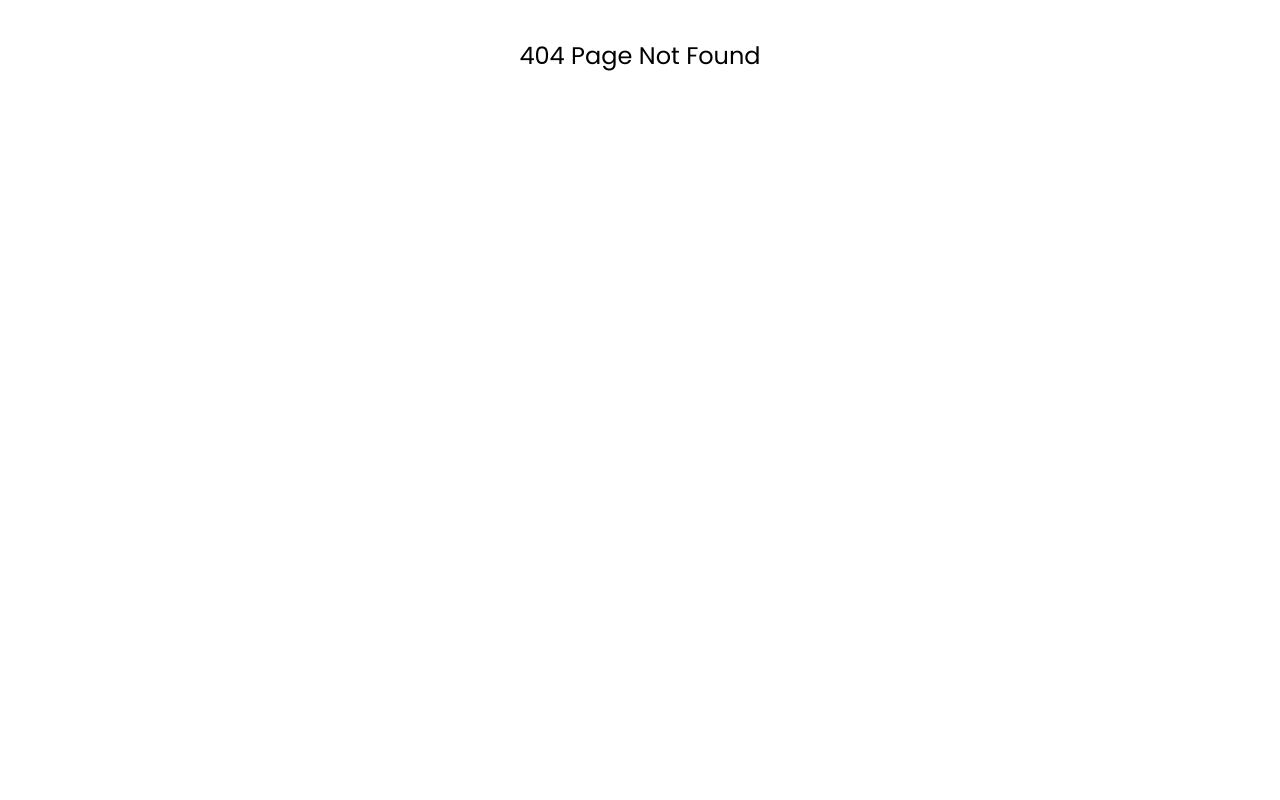
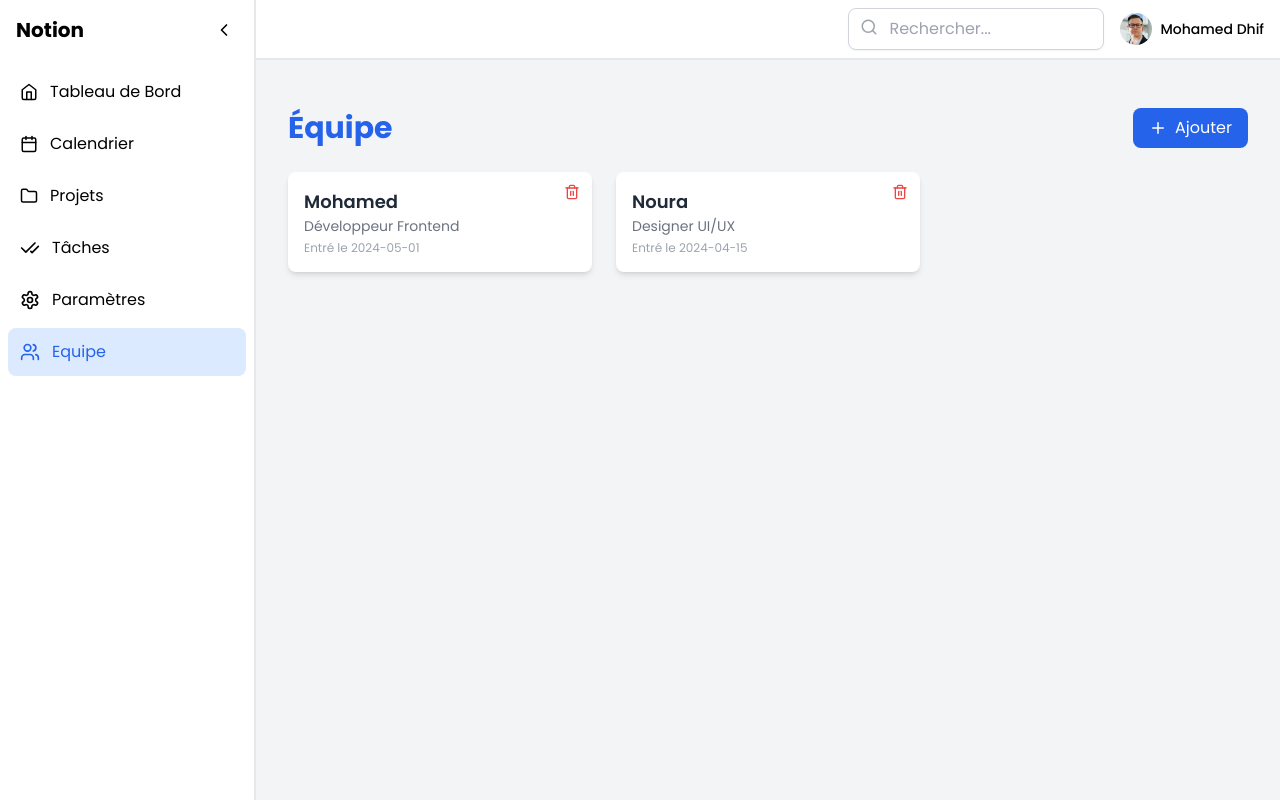
Before and after one commit to mohameddhif/notion-c, a React (Vite) app: page /u/equipe in a window 1280 px wide. Before the commit this address had no page. Built offline with nearby package versions, Linux system fonts and the light colour scheme.

Commit message:
ajouté la page equipe

```diff
--- a/src/App.jsx
+++ b/src/App.jsx
@@ -7,6 +7,7 @@
 import LandingPage from './pages/landing';
 import Tasks from './pages/Tasks';
 import ProfilePage from './pages/profile';
+import Equipe from './pages/equipe';
 
 function App() {
   return (
@@ -23,6 +24,7 @@
           <Route path="projets" element={<Projects />} />
           <Route path="parametres" element={<Settings />} />
           <Route path="taches" element={<Tasks />} />
+          <Route path="equipe" element={<Equipe />} />
         </Route>
 
         <Route
--- a/src/pages/Projects.jsx
+++ b/src/pages/Projects.jsx
@@ -1,6 +1,7 @@
-import { useState } from 'react';
+import { useState, useRef, useEffect } from 'react';
 import ProjectsList from '../components/ProjectsList';
 import { sampleProjects } from '../constants/index';
+import { Filter } from 'lucide-react';
 
 const defaultProject = {
   projectName: '',
@@ -26,6 +27,9 @@
   const [project, setProject] = useState(defaultProject);
   const [editProject, setEditProject] = useState(null);
   const [newTask, setNewTask] = useState({ title: '', description: '', date: '', assignedTo: '' });
+  const [filterOpen, setFilterOpen] = useState(false);
+  const [selectedStatus, setSelectedStatus] = useState(null);
+  const dropdownRef = useRef(null);
 
   const handleCreateClick = () => {
     setEditProject(null);
@@ -89,19 +93,70 @@
     }));
   };
 
+  const filteredProjects = selectedStatus
+    ? sampleProjects.filter((p) => p.status === selectedStatus)
+    : sampleProjects;
+
+  useEffect(() => {
+    const handleClickOutside = (event) => {
+      if (dropdownRef.current && !dropdownRef.current.contains(event.target)) {
+        setFilterOpen(false);
+      }
+    };
+
+    document.addEventListener('mousedown', handleClickOutside);
+    return () => document.removeEventListener('mousedown', handleClickOutside);
+  }, []);
+
   return (
     <div className="container mx-auto px-4 py-8">
       <div className="text-3xl font-bold mb-6 text-blue-600">Projets</div>
-      <div className="flex justify-end">
+      <div className="flex justify-between items-center mb-4">
         <button
           onClick={handleCreateClick}
-          className="mb-4 bg-blue-600 hover:bg-blue-700 text-white font-semibold py-2 px-6 rounded-lg shadow-sm transition duration-200"
+          className="bg-blue-600 hover:bg-blue-700 text-white font-semibold py-2 px-6 rounded-lg shadow-sm transition duration-200"
         >
           Créer
         </button>
+
+        <div className="relative" ref={dropdownRef}>
+          <button
+            onClick={() => setFilterOpen(!filterOpen)}
+            className="flex items-center gap-2 border px-4 py-2 rounded hover:bg-gray-100"
+          >
+            <Filter size={18} />
+            Filtrer
+          </button>
+
+          {filterOpen && (
+            <div className="absolute right-0 mt-2 bg-white border rounded shadow-md z-10 w-48">
+              <div
+                className="px-4 py-2 text-sm hover:bg-gray-100 cursor-pointer"
+                onClick={() => {
+                  setSelectedStatus(null);
+                  setFilterOpen(false);
+                }}
+              >
+                Tous les statuts
+              </div>
+              {statusOptions.map((status) => (
+                <div
+                  key={status}
+                  onClick={() => {
+                    setSelectedStatus(status);
+                    setFilterOpen(false);
+                  }}
+                  className="px-4 py-2 text-sm hover:bg-gray-100 cursor-pointer"
+                >
+                  {status}
+                </div>
+              ))}
+            </div>
+          )}
+        </div>
       </div>
 
-      <ProjectsList projects={sampleProjects} onProjectClick={handleProjectClick} />
+      <ProjectsList projects={filteredProjects} onProjectClick={handleProjectClick} />
 
       {showCreateModal && (
         <div className="fixed inset-0 z-50 flex items-center justify-center bg-black bg-opacity-50">
@@ -159,7 +214,7 @@
                   value={project.status}
                   onChange={(e) => setProject({ ...project, status: e.target.value })}
                 >
-                  {statusOptions.map((status) => (
+                  {statusOptions.slice(1).map((status) => (
                     <option key={status} value={status}>
                       {status}
                     </option>
--- /dev/null
+++ b/src/pages/equipe.jsx
@@ -0,0 +1,134 @@
+import React, { useState } from 'react';
+import { Plus, Trash2, X } from 'lucide-react';
+
+const defaultMember = {
+  name: '',
+  role: '',
+  email: '',
+  joinedDate: '',
+};
+
+const Equipe = () => {
+  const [members, setMembers] = useState([
+    { name: 'Mohamed', role: 'Développeur Frontend', email: 'mohamed@example.com', joinedDate: '2024-05-01' },
+    { name: 'Noura', role: 'Designer UI/UX', email: 'noura@example.com', joinedDate: '2024-04-15' },
+  ]);
+  const [showAddModal, setShowAddModal] = useState(false);
+  const [newMember, setNewMember] = useState(defaultMember);
+  const [selectedMember, setSelectedMember] = useState(null);
+
+  const handleAddMember = () => {
+    if (!newMember.name || !newMember.email) return;
+    setMembers([...members, newMember]);
+    setNewMember(defaultMember);
+    setShowAddModal(false);
+  };
+
+  const handleRemove = (index) => {
+    const updated = [...members];
+    updated.splice(index, 1);
+    setMembers(updated);
+  };
+
+  return (
+    <div className="container mx-auto px-4 py-8">
+      <div className="flex justify-between items-center mb-6">
+        <h1 className="text-3xl font-bold text-blue-600">Équipe</h1>
+        <button
+          onClick={() => setShowAddModal(true)}
+          className="flex items-center gap-2 bg-blue-600 hover:bg-blue-700 text-white px-4 py-2 rounded-lg"
+        >
+          <Plus size={18} /> Ajouter
+        </button>
+      </div>
+
+      <div className="grid grid-cols-1 sm:grid-cols-2 md:grid-cols-3 gap-6">
+        {members.map((member, index) => (
+          <div
+            key={index}
+            className="bg-white rounded-lg shadow-md p-4 hover:shadow-lg transition cursor-pointer relative"
+            onClick={() => setSelectedMember(member)}
+          >
+            <div className="font-semibold text-lg text-gray-800">{member.name}</div>
+            <div className="text-sm text-gray-500">{member.role}</div>
+            <div className="text-xs text-gray-400 mt-1">Entré le {member.joinedDate}</div>
+            <button
+              onClick={(e) => {
+                e.stopPropagation();
+                handleRemove(index);
+              }}
+              className="absolute top-3 right-3 text-red-500 hover:text-red-700"
+            >
+              <Trash2 size={16} />
+            </button>
+          </div>
+        ))}
+      </div>
+
+      {/* Modal Ajouter */}
+      {showAddModal && (
+        <div className="fixed inset-0 z-50 flex items-center justify-center bg-black bg-opacity-50">
+          <div className="bg-white rounded-lg shadow-lg w-full max-w-md p-6 relative">
+            <button
+              onClick={() => setShowAddModal(false)}
+              className="absolute top-4 right-4 text-gray-500 hover:text-gray-800 text-xl font-bold"
+            >
+              &times;
+            </button>
+            <h2 className="text-lg font-semibold mb-4">Ajouter un membre</h2>
+            {['name', 'role', 'email', 'joinedDate'].map((field) => (
+              <div key={field} className="mb-4">
+                <label className="block text-sm font-medium mb-1">
+                  {field === 'name'
+                    ? 'Nom'
+                    : field === 'role'
+                    ? 'Rôle'
+                    : field === 'email'
+                    ? 'Email'
+                    : 'Date d’entrée'}
+                </label>
+                <input
+                  type={field === 'joinedDate' ? 'date' : 'text'}
+                  value={newMember[field]}
+                  onChange={(e) => setNewMember({ ...newMember, [field]: e.target.value })}
+                  className="w-full border border-gray-300 rounded px-3 py-2"
+                />
+              </div>
+            ))}
+            <div className="flex justify-end">
+              <button
+                onClick={handleAddMember}
+                className="bg-blue-600 text-white px-6 py-2 rounded hover:bg-blue-700"
+              >
+                Ajouter
+              </button>
+            </div>
+          </div>
+        </div>
+      )}
+
+      {/* Modal Infos membre */}
+      {selectedMember && (
+        <div className="fixed inset-0 z-50 flex items-center justify-center bg-black bg-opacity-50">
+          <div className="bg-white rounded-lg shadow-lg w-full max-w-md p-6 relative">
+            <button
+              onClick={() => setSelectedMember(null)}
+              className="absolute top-4 right-4 text-gray-500 hover:text-gray-800 text-xl font-bold"
+            >
+              <X />
+            </button>
+            <h2 className="text-lg font-semibold mb-4">Informations</h2>
+            <div className="space-y-2">
+              <div><strong>Nom:</strong> {selectedMember.name}</div>
+              <div><strong>Rôle:</strong> {selectedMember.role}</div>
+              <div><strong>Email:</strong> {selectedMember.email}</div>
+              <div><strong>Date d’entrée:</strong> {selectedMember.joinedDate}</div>
+            </div>
+          </div>
+        </div>
+      )}
+    </div>
+  );
+};
+
+export default Equipe;
```
